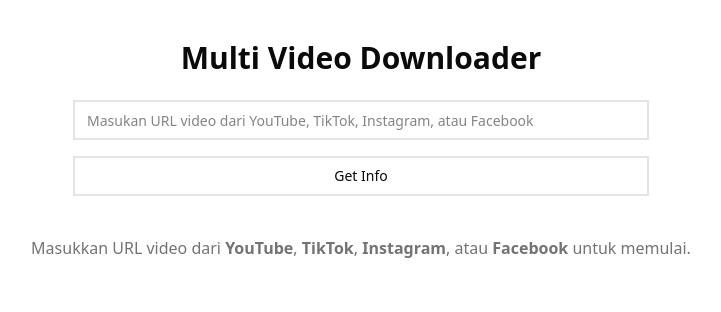
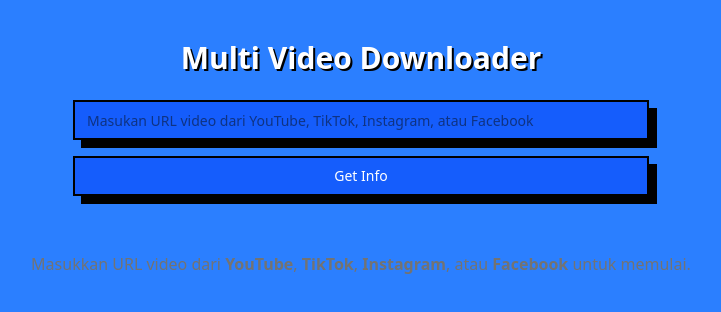
Before and after one commit to Codenames-Ren/video-downloader, a Next.js app in the folder ui/: page / in a window 1280 px wide. Shown: the top 312 px of the page, without its empty margins (279-1000 px from the left). Built offline with nearby package versions, Linux system fonts and the light colour scheme.

Commit message:
mengubah style pada component VideoForm

```diff
--- a/ui/app/page.tsx
+++ b/ui/app/page.tsx
@@ -11,8 +11,8 @@
   const [info, setInfo] = useState<VideoInfo | null>(null);
   const [error, setError] = useState<string | null>(null);
   return (
-    <main className="min-h-screen w-full px-4 py-10 flex flex-col items-center">
-      <h1 className="text-3xl font-bold mb-6 text-center">
+    <main className="bg-blue-500 text-white min-h-screen w-full px-4 py-10 flex flex-col items-center">
+      <h1 className="text-3xl font-bold mb-6 text-center text-white text-shadow-[2px_2px_0px_black]">
         Multi Video Downloader
       </h1>
 
--- a/ui/components/VideoForm.tsx
+++ b/ui/components/VideoForm.tsx
@@ -45,13 +45,18 @@
   };
 
   return (
-    <div className="w-full max-w-xl mx-auto space-y-4">
+    <div className="w-full max-w-xl mx-auto space-y-4 mb-4 ">
       <Input
         placeholder="Masukan URL video dari YouTube, TikTok, Instagram, atau Facebook"
         value={url}
         onChange={(e) => setUrl(e.target.value)}
+        className="bg-blue-600 text-white shadow-[8px_8px_0px_black] hover:shadow-[2px_2px_0px_black] transition-all duration-200 border-black"
       />
-      <Button onClick={handleSubmit} disabled={loading} className="w-full">
+      <Button
+        onClick={handleSubmit}
+        disabled={loading}
+        className="bg-blue-600 w-full shadow-[8px_8px_0px_black] hover:shadow-[2px_2px_0px_black] transition-all duration-200 text-white border-black"
+      >
         {loading ? <Loader2 className="w-4 h-4 animate-spin mr-2" /> : null}
         {loading ? "Mengambil Info..." : "Get Info"}
       </Button>
```
